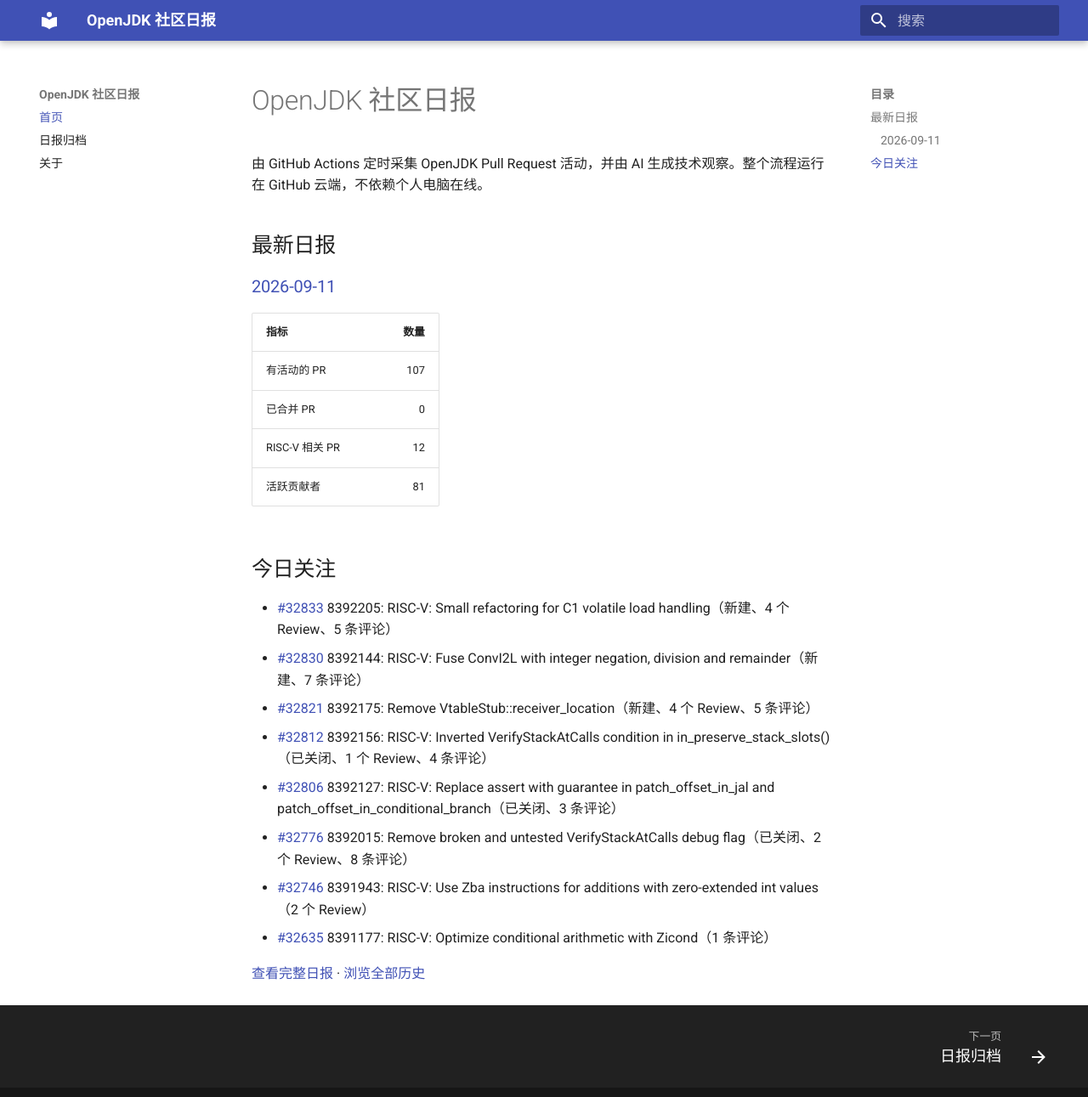
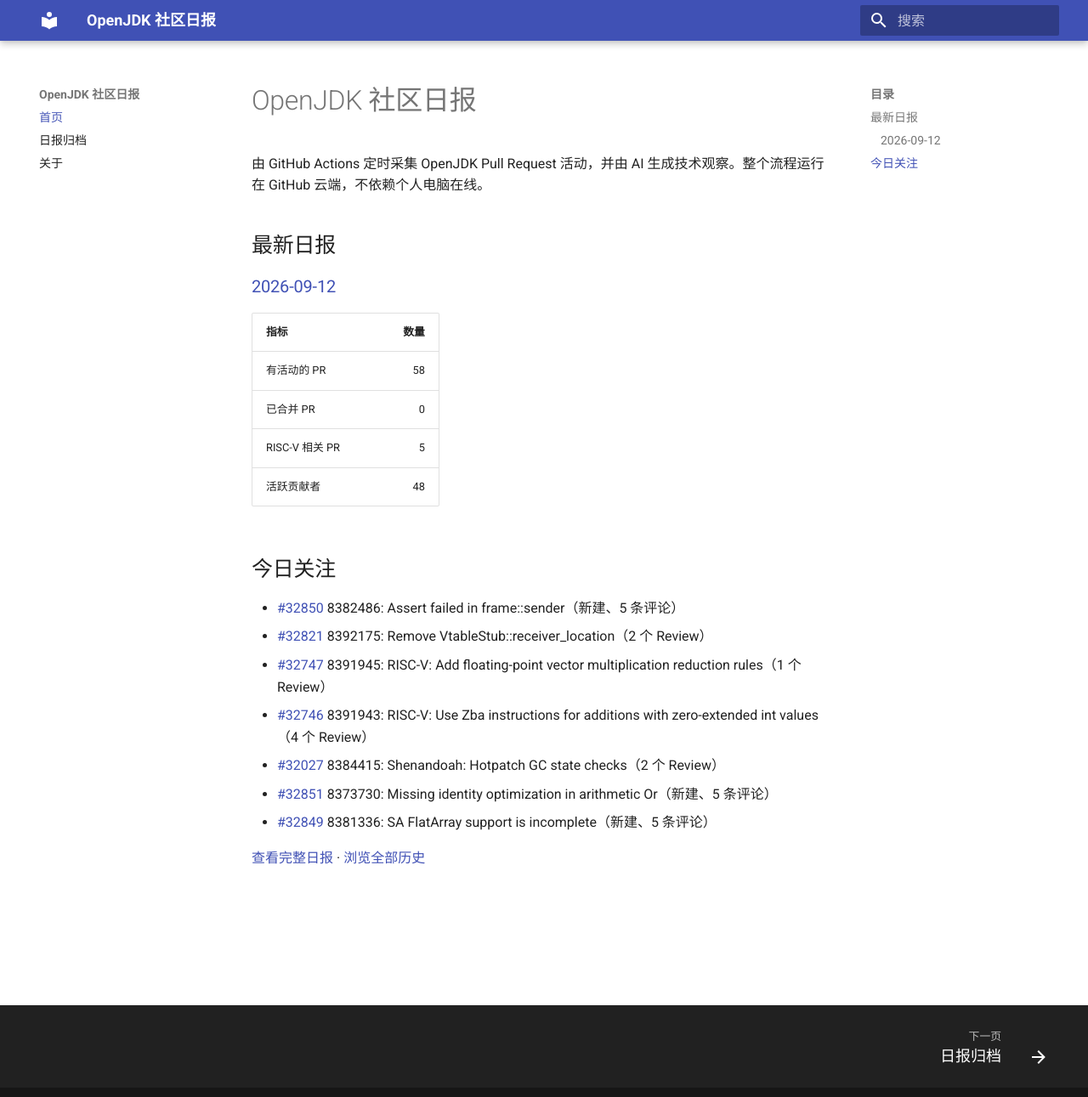
Before and after one commit to DingliZhang/openjdk-daily, an MkDocs documentation site: the page built from docs/index.md, in a window 1280 px wide and 1304 px high. Shown: the top 1291 px of the window at 85% size. Built offline with MkDocs 1.6.1 and Material for MkDocs 9.7.7, drawn with Linux system fonts in a browser that asks for light colours.

Commit message:
report: add OpenJDK daily report

```diff
--- a/docs/index.md
+++ b/docs/index.md
@@ -4,24 +4,23 @@
 
 ## 最新日报
 
-### [2026-09-11](reports/2026/2026-09-11.md)
+### [2026-09-12](reports/2026/2026-09-12.md)
 
 | 指标 | 数量 |
 |---|---:|
-| 有活动的 PR | 107 |
+| 有活动的 PR | 58 |
 | 已合并 PR | 0 |
-| RISC-V 相关 PR | 12 |
-| 活跃贡献者 | 81 |
+| RISC-V 相关 PR | 5 |
+| 活跃贡献者 | 48 |
 
 ## 今日关注
 
-- [#32833](https://github.com/openjdk/jdk/pull/32833) 8392205: RISC-V: Small refactoring for C1 volatile load handling（新建、4 个 Review、5 条评论）
-- [#32830](https://github.com/openjdk/jdk/pull/32830) 8392144: RISC-V: Fuse ConvI2L with integer negation, division and remainder（新建、7 条评论）
-- [#32821](https://github.com/openjdk/jdk/pull/32821) 8392175: Remove VtableStub::receiver_location（新建、4 个 Review、5 条评论）
-- [#32812](https://github.com/openjdk/jdk/pull/32812) 8392156: RISC-V: Inverted VerifyStackAtCalls condition in in_preserve_stack_slots()（已关闭、1 个 Review、4 条评论）
-- [#32806](https://github.com/openjdk/jdk/pull/32806) 8392127: RISC-V: Replace assert with guarantee in patch_offset_in_jal and patch_offset_in_conditional_branch（已关闭、3 条评论）
-- [#32776](https://github.com/openjdk/jdk/pull/32776) 8392015: Remove broken and untested VerifyStackAtCalls debug flag（已关闭、2 个 Review、8 条评论）
-- [#32746](https://github.com/openjdk/jdk/pull/32746) 8391943: RISC-V: Use Zba instructions for additions with zero-extended int values（2 个 Review）
-- [#32635](https://github.com/openjdk/jdk/pull/32635) 8391177: RISC-V: Optimize conditional arithmetic with Zicond（1 条评论）
+- [#32850](https://github.com/openjdk/jdk/pull/32850) 8382486: Assert failed in frame::sender（新建、5 条评论）
+- [#32821](https://github.com/openjdk/jdk/pull/32821) 8392175: Remove VtableStub::receiver_location（2 个 Review）
+- [#32747](https://github.com/openjdk/jdk/pull/32747) 8391945: RISC-V: Add floating-point vector multiplication reduction rules（1 个 Review）
+- [#32746](https://github.com/openjdk/jdk/pull/32746) 8391943: RISC-V: Use Zba instructions for additions with zero-extended int values（4 个 Review）
+- [#32027](https://github.com/openjdk/jdk/pull/32027) 8384415: Shenandoah: Hotpatch GC state checks（2 个 Review）
+- [#32851](https://github.com/openjdk/jdk/pull/32851) 8373730: Missing identity optimization in arithmetic Or（新建、5 条评论）
+- [#32849](https://github.com/openjdk/jdk/pull/32849) 8381336: SA FlatArray support is incomplete（新建、5 条评论）
 
-[查看完整日报](reports/2026/2026-09-11.md) · [浏览全部历史](reports/index.md)
+[查看完整日报](reports/2026/2026-09-12.md) · [浏览全部历史](reports/index.md)
```
Also changed, not shown: docs/reports/2026/2026-09-12.md (added, +171 -0 lines), docs/reports/index.md (+2 -1 lines), 2 other files.
